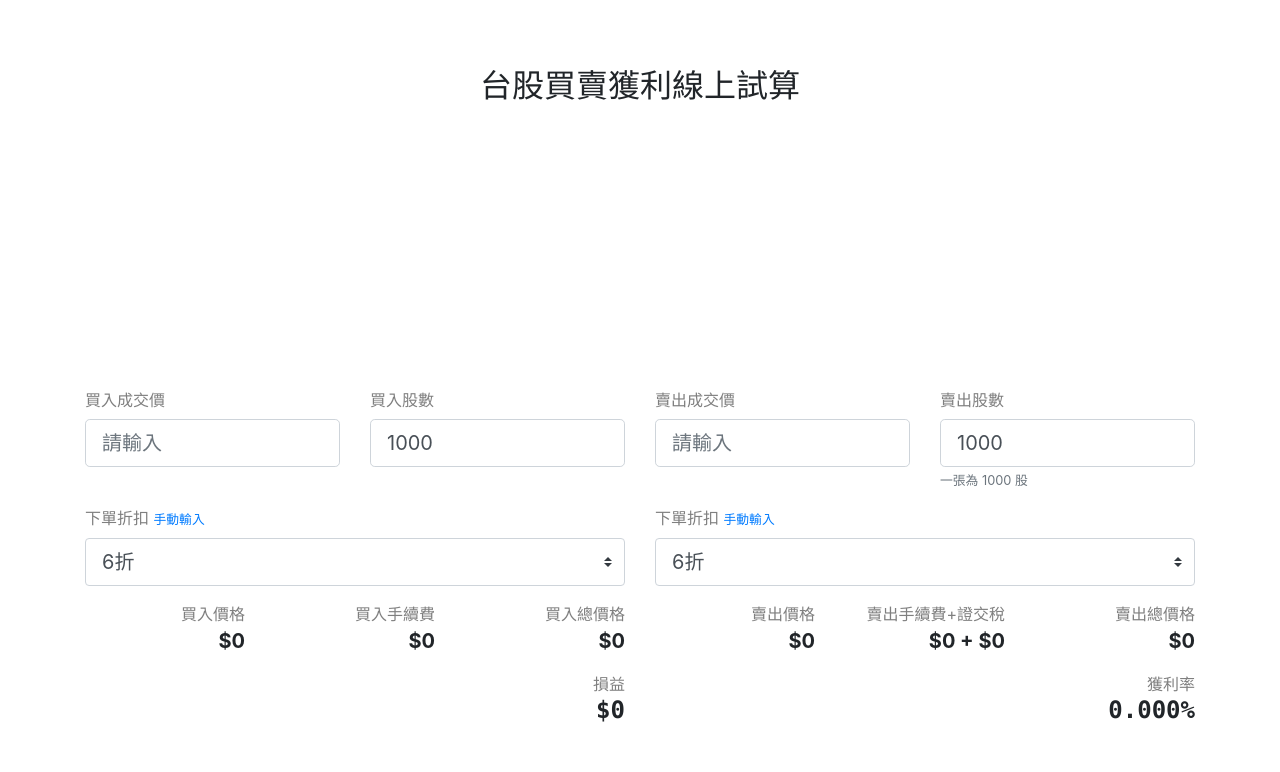
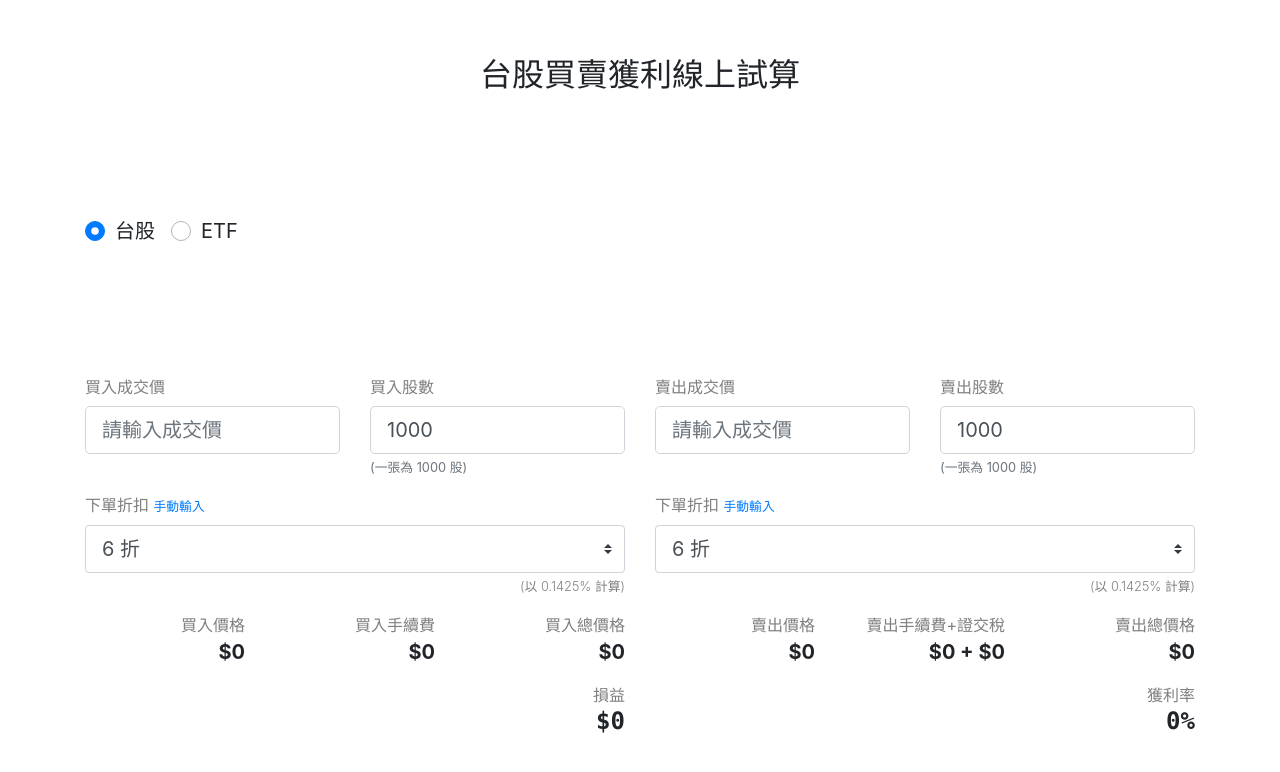
Before and after one commit to chiquitta/stock, a Vue app: page / in a window 1280 px wide. Shown: the top 772 px of the page. Built offline with nearby package versions, Linux system fonts and the light colour scheme; what vue-icon would draw is missing.

Commit message:
udpate radio

```diff
--- a/src/App.vue
+++ b/src/App.vue
@@ -7,7 +7,16 @@
             台股買賣獲利線上試算
           </h2>
         </b-col>
-        <b-col cols="12" class="text-right">
+        <b-col cols="8" md="6">
+          <b-form-group label="">
+            <b-form-radio-group
+              v-model="type"
+              :options="options"
+              size="lg"
+            />
+          </b-form-group>
+        </b-col>
+        <b-col cols="4" md="6" class="text-right">
           <div
             class="fb-share-button"
             data-href="https://twstocks.com/"
@@ -32,39 +41,39 @@
             <b-col cols="6" md="3" order="1" order-sm="1">
               <b-form-group
                 label="買入成交價"
-                class="text-black-50"
+                class="text-black-50 font-weight-light"
               >
-                <b-form-input v-model="buy" type="number" size="lg" placeholder="請輸入" />
+                <b-form-input v-model="buy" type="number" size="lg" placeholder="請輸入成交價" />
               </b-form-group>
             </b-col>
             <b-col cols="6" md="3" order="3" order-sm="2">
               <b-form-group
                 label="買入股數"
-                class="text-black-50"
-                description=""
+                class="text-black-50 font-weight-light"
+                description="(一張為 1000 股)"
               >
-                <b-form-input v-model="buyNum" type="number" size="lg" placeholder="請輸入" />
+                <b-form-input v-model="buyNum" type="number" size="lg" placeholder="請輸入股數" />
               </b-form-group>
             </b-col>
             <b-col cols="6" md="3" order="2" order-sm="3">
               <b-form-group
                 label="賣出成交價"
-                class="text-black-50"
+                class="text-black-50 font-weight-light"
               >
-                <b-form-input v-model="sell" type="number" size="lg" placeholder="請輸入" />
+                <b-form-input v-model="sell" type="number" size="lg" placeholder="請輸入成交價" />
               </b-form-group>
             </b-col>
             <b-col cols="6" md="3" order="4" order-sm="4">
               <b-form-group
                 label="賣出股數"
-                class="text-black-50"
-                description="一張為 1000 股"
+                class="text-black-50 font-weight-light"
+                description="(一張為 1000 股)"
               >
-                <b-form-input v-model="sellNum" type="number" size="lg" placeholder="請輸入" />
+                <b-form-input v-model="sellNum" type="number" size="lg" placeholder="請輸入股數" />
               </b-form-group>
             </b-col>
             <b-col cols="6" order="5" order-sm="5">
-              <label class="text-black-50">
+              <label class="text-black-50 font-weight-light">
                 下單折扣
                 <b-link class="small" @click="manualFeeA = !manualFeeA">
                   手動輸入
@@ -74,9 +83,14 @@
               <b-input-group v-else append="折">
                 <b-form-input v-model="sellFee" type="number" size="lg" placeholder="請輸入" />
               </b-input-group>
+              <div class="text-right">
+                <small class="text-black-50 font-weight-light">
+                  (以 0.1425% 計算)
+                </small>
+              </div>
             </b-col>
             <b-col cols="6" order="6" order-sm="6">
-              <label class="text-black-50">
+              <label class="text-black-50 font-weight-light">
                 下單折扣
                 <b-link class="small" @click="manualFeeB = !manualFeeB">
                   手動輸入
@@ -86,6 +100,11 @@
               <b-input-group v-else append="折">
                 <b-form-input v-model="buyFee" type="number" size="lg" placeholder="請輸入" />
               </b-input-group>
+              <div class="text-right">
+                <small class="text-black-50 font-weight-light">
+                  (以 0.1425% 計算)
+                </small>
+              </div>
             </b-col>
           </b-row>
           <b-row class="pt-3">
@@ -195,11 +214,16 @@ export default {
       buyFee: 6,
       sellFee: 6,
       fees: this.range(0, 10, 0.5).map(val => {
-        let text = `${val}折`
+        let text = `${val} 折`
         text = val === 10 ? '無折扣' : text
         text = val === 0 ? '免手續費' : text
         return { value: val, text }
-      })
+      }),
+      type: 0.003,
+      options: [
+        { text: '台股', value: 0.003 },
+        { text: 'ETF', value: 0.001 }
+      ]
     }
   },
   computed: {
@@ -229,10 +253,11 @@ export default {
       return this.sellTotal - this.buyTotal
     },
     profitPercentage() {
+      if(this.buyTotal === 0) return 0
       return ((this.profit / this.buyTotal * 100) || 0).toFixed(3)
     },
     tax() {
-      return Math.round(this.sellPrice * 0.003)
+      return Math.round(this.sellPrice * this.type)
     }
   },
   methods: {
```
